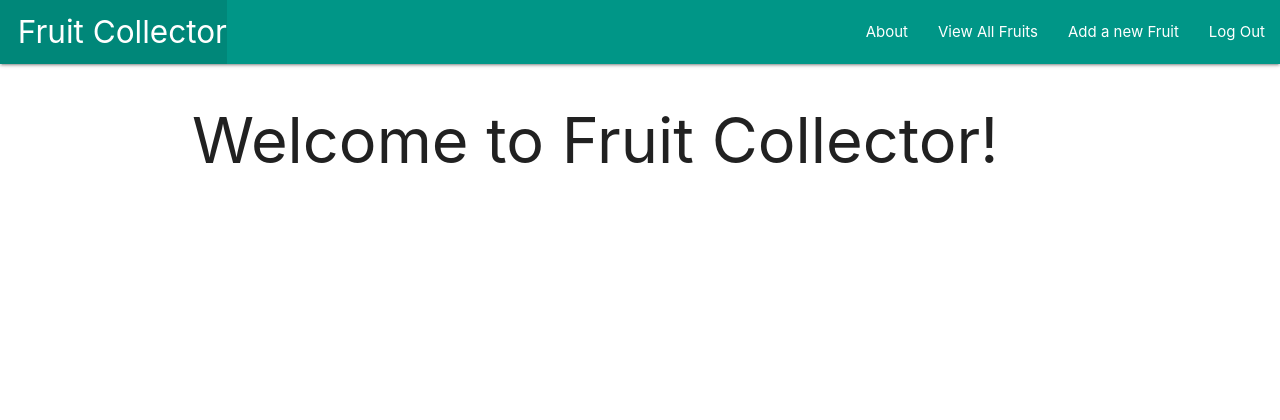
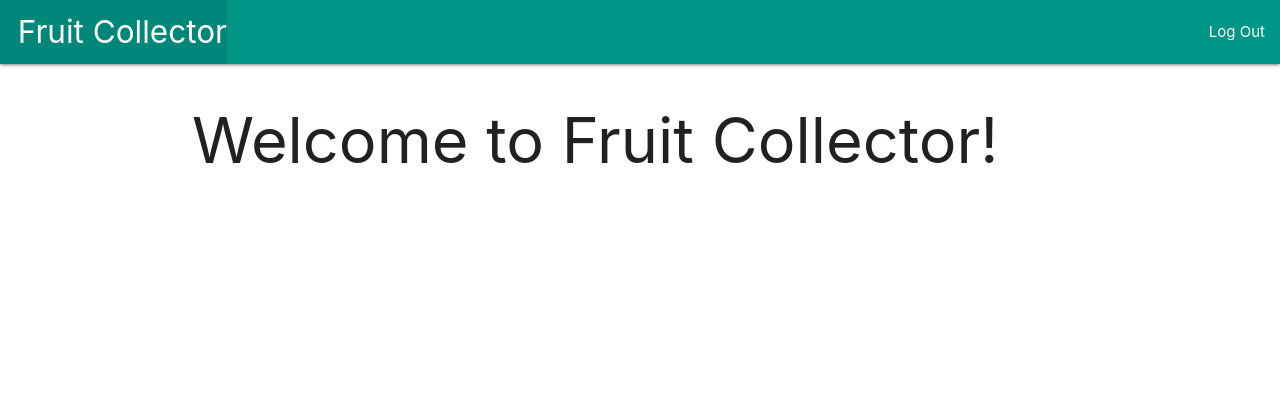
Before and after one commit to aurelieverrot/JumboJuice, a Django app: page / in a window 1280 px wide. Shown: the top 420 px of the page. Run offline with Django 3.2, Linux system fonts and the light colour scheme; the visitor is signed in with stand-in values (Sample User, id 1).

Commit message:
updated models, juices new and index

```diff
--- a/fruitcollector/main_app/admin.py
+++ b/fruitcollector/main_app/admin.py
@@ -1,8 +1,8 @@
 from django.contrib import admin
 # Import your models
-from .models import Fruit, Smoothie, Vitamin
+from .models import Fruit, Juice, Vitamin
 
 # Register your models here.
 admin.site.register(Fruit)
-admin.site.register(Smoothie)
+admin.site.register(Juice)
 admin.site.register(Vitamin)
--- a/fruitcollector/main_app/templates/base.html
+++ b/fruitcollector/main_app/templates/base.html
@@ -24,10 +24,11 @@
 
           <!-- Dynamic navbar -->
 
-          <li><a href="{% url 'about' %}">About</a></li>
+          {% comment %} <li><a href="{% url 'about' %}">About</a></li> {% endcomment %}
           {% if user.is_authenticated %}
-            <li><a href="{% url 'index' %}">View All Fruits</a></li>
-            <li><a href="{% url 'new_fruit' %}">Add a new Fruit</a></li>
+            {% comment %} <li><a href="{% url 'index' %}">View All Juices</a></li> {% endcomment %}
+            {% comment %} <li><a href="{% url 'index' %}">View All Fruits</a></li> {% endcomment %}
+            {% comment %} <li><a href="{% url 'new_fruit' %}">Add a new Fruit</a></li> {% endcomment %}
             <li><a href="{% url 'logout' %}">Log Out</a></li>
           {% else %}
           <li><a href="{% url 'signup' %}">Sign Up</a></li>
--- a/fruitcollector/main_app/urls.py
+++ b/fruitcollector/main_app/urls.py
@@ -6,13 +6,15 @@ from . import views
 urlpatterns = [
     path('', views.home, name='home'),
     path('about/', views.about, name='about'),
-    path('fruits/new/', views.new_fruit, name='new_fruit'),
-    path('fruits/', views.fruits_index, name='index'),
-    path('fruits/<int:fruit_id>', views.fruits_detail, name='detail'),
-    path('fruits/<int:fruit_id>/edit', views.fruits_update, name='fruits_update'),
-    path('fruits/<int:fruit_id>/delete', views.fruits_delete, name='fruits_delete'),
-    path('fruits/<int:fruit_id>/add_smoothie/', views.add_smoothie, name='add_smoothie'),
-    path('fruits/<int:fruit_id>/assoc_vitamin/<int:vitamin_id>', views.assoc_vitamin, name='assoc_vitamin'),
+    path('juices/new/', views.new_juice, name='new_juice'),
+    path('juices/', views.juices_index, name='juices_index'),
+    # path('fruits/new/', views.new_fruit, name='new_fruit'),
+    # path('fruits/', views.fruits_index, name='index'),
+    # path('fruits/<int:fruit_id>', views.fruits_detail, name='detail'),
+    # path('fruits/<int:fruit_id>/edit', views.fruits_update, name='fruits_update'),
+    # path('fruits/<int:fruit_id>/delete', views.fruits_delete, name='fruits_delete'),
+    # path('fruits/<int:fruit_id>/add_smoothie/', views.add_smoothie, name='add_smoothie'),
+    # path('fruits/<int:fruit_id>/assoc_vitamin/<int:vitamin_id>', views.assoc_vitamin, name='assoc_vitamin'),
     path('accounts/signup', views.signup, name='signup'),
 ]
 
--- a/fruitcollector/main_app/views.py
+++ b/fruitcollector/main_app/views.py
@@ -7,8 +7,8 @@ from django.contrib.auth.decorators import login_required
 
 from .models import Fruit
 from .models import Vitamin
-from .models import Smoothie
-from .forms import SmoothieForm, FruitForm
+from .models import Juice
+from .forms import JuiceForm, FruitForm
 
 
 # Create your views here.
@@ -20,9 +20,9 @@ def about(request):
     return render(request, 'about.html')
 
 @login_required
-def fruits_index(request):
-    fruits = Fruit.objects.all()
-    return render(request, 'fruits/index.html', { 'fruits': fruits})
+def juices_index(request):
+    juices = Juice.objects.all()
+    return render(request, 'juices/juices_index.html', { 'juices': juices})
 
 @login_required
 def fruits_detail(request, fruit_id):
@@ -48,18 +48,18 @@ def assoc_vitamin(request, fruit_id, vitamin_id):
     return redirect('detail', fruit_id=fruit_id)
 
 @login_required
-def new_fruit(request):
+def new_juice(request):
     if request.method == 'POST':
-        form = FruitForm(request.POST)
+        form = JuiceForm(request.POST)
         if form.is_valid():
-            fruit = form.save(commit=False)
-            fruit.user = request.user
-            fruit.save()
-            return redirect('detail', fruit.id)
+            juice = form.save(commit=False)
+            juice.user = request.user
+            juice.save()
+            return redirect('detail', juice.id)
     else:
-        form = FruitForm()
+        form = JuiceForm()
     context = {'form': form}
-    return render(request, 'fruits/fruit_form.html', context)
+    return render(request, 'juices/juice_form.html', context)
 
 def signup(request):
     error_message=''
```
Also changed, not shown: fruitcollector/main_app/forms.py (+8 -3 lines), fruitcollector/main_app/models.py (+14 -7 lines), fruitcollector/main_app/templates/juices/juice_form.html (added, +12 -0 lines), fruitcollector/main_app/templates/juices/juices_index.html (added, +18 -0 lines), fruitcollector/main_app/migrations/0008_auto_20200320_2323.py (added).
